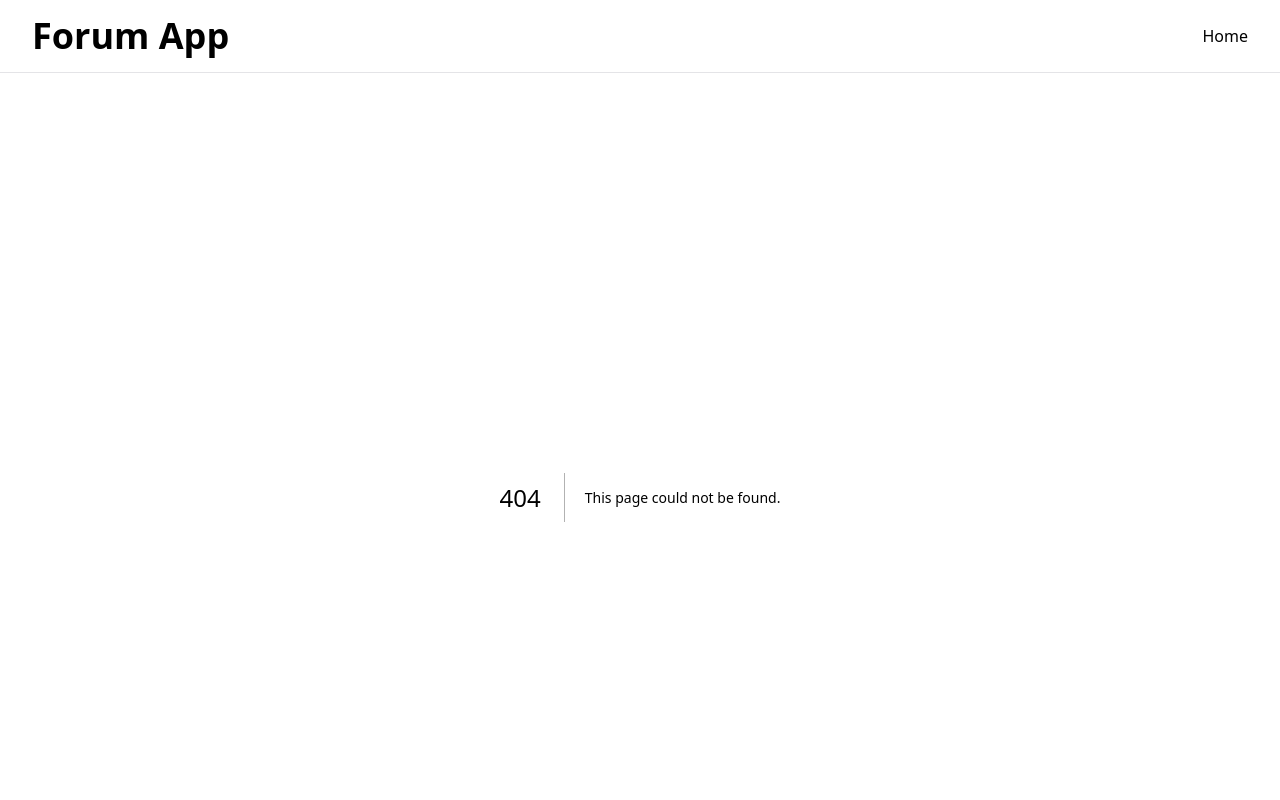
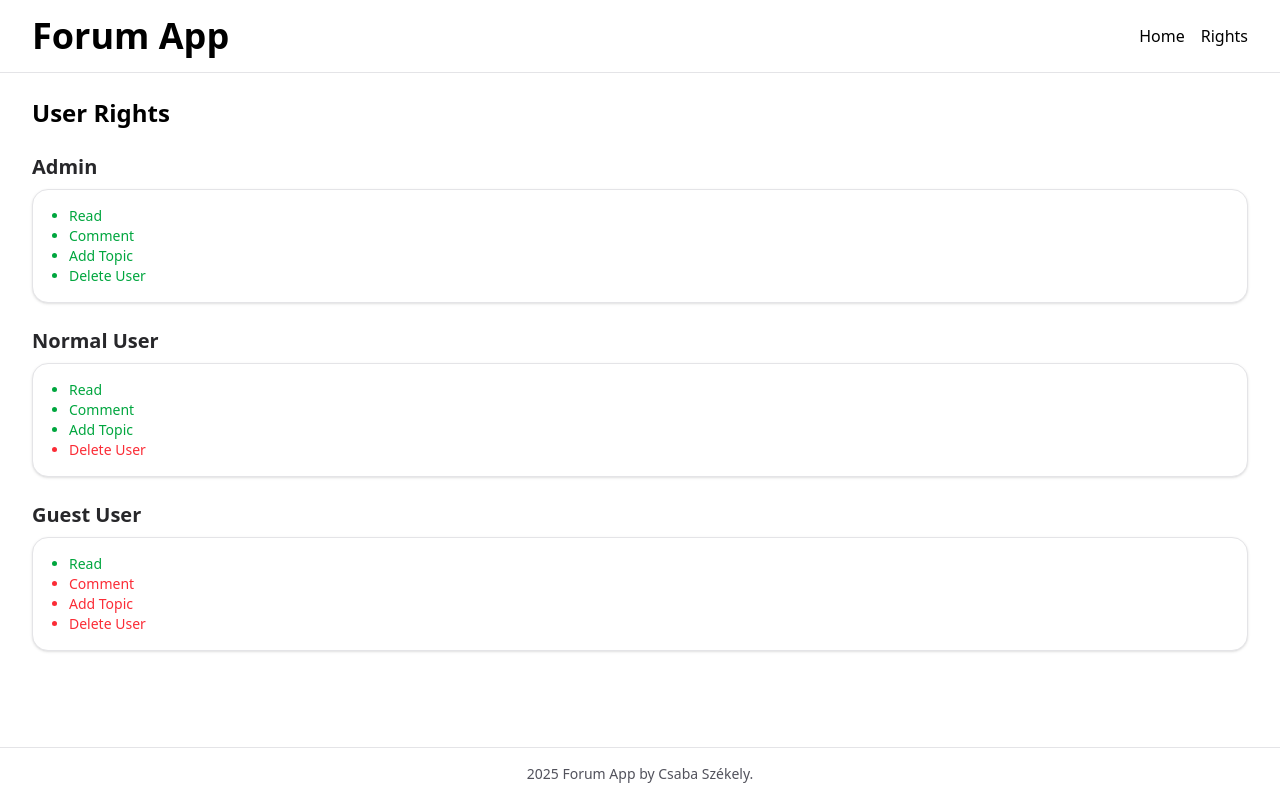
Before and after one commit to Armisam/reference-forum-app, a Next.js app in the folder frontend/next-app/: page /rights in a window 1280 px wide. Before the commit this address had no page. Shown: the top 800 px of the page. Built offline with nearby package versions, Linux system fonts and the light colour scheme.

Commit message:
rights page added

```diff
--- a/frontend/next-app/src/app/layout.tsx
+++ b/frontend/next-app/src/app/layout.tsx
@@ -36,6 +36,9 @@ export default function RootLayout({
               <Link href="/" className="hover:underline">
                 Home
               </Link>
+              <Link href="/rights" className="hover:underline">
+                Rights
+              </Link>
             </div>
           </nav>
         </header>
--- /dev/null
+++ b/frontend/next-app/src/app/rights/page.tsx
@@ -0,0 +1,35 @@
+import { PERMISSIONS, roles } from "@/consts/dummy-rights";
+
+export default function RightsPage() {
+  return (
+    <section>
+      <h2 className="text-2xl font-bold mb-6">User Rights</h2>
+      <div className="space-y-6">
+        {roles.map((role) => (
+          <div key={role.name}>
+            <h3 className="text-xl font-semibold mb-2 text-zinc-800 dark:text-zinc-100">
+              {role.name}
+            </h3>
+            <div className="rounded-2xl border border-zinc-200 dark:border-zinc-700 p-4 bg-white dark:bg-zinc-800 shadow-sm">
+              <ul className="list-disc pl-5 text-sm">
+                {PERMISSIONS.map((p) => {
+                  const isGranted = (role.permissions & p.bit) !== 0;
+                  return (
+                    <li
+                      key={p.label}
+                      className={`hover:underline cursor-pointer ${
+                        isGranted ? "text-green-600" : "text-red-500"
+                      }`}
+                    >
+                      {p.label}
+                    </li>
+                  );
+                })}
+              </ul>
+            </div>
+          </div>
+        ))}
+      </div>
+    </section>
+  );
+}
--- /dev/null
+++ b/frontend/next-app/src/consts/dummy-rights.ts
@@ -0,0 +1,21 @@
+export const PERMISSIONS = [
+    { bit: 1 << 0, label: "Read" },
+    { bit: 1 << 1, label: "Comment" },
+    { bit: 1 << 2, label: "Add Topic" },
+    { bit: 1 << 3, label: "Delete User" },
+];
+
+export const roles = [
+    {
+        name: "Admin",
+        permissions: 0b1111,
+    },
+    {
+        name: "Normal User",
+        permissions: 0b0111,
+    },
+    {
+        name: "Guest User",
+        permissions: 0b0001,
+    },
+];
```
